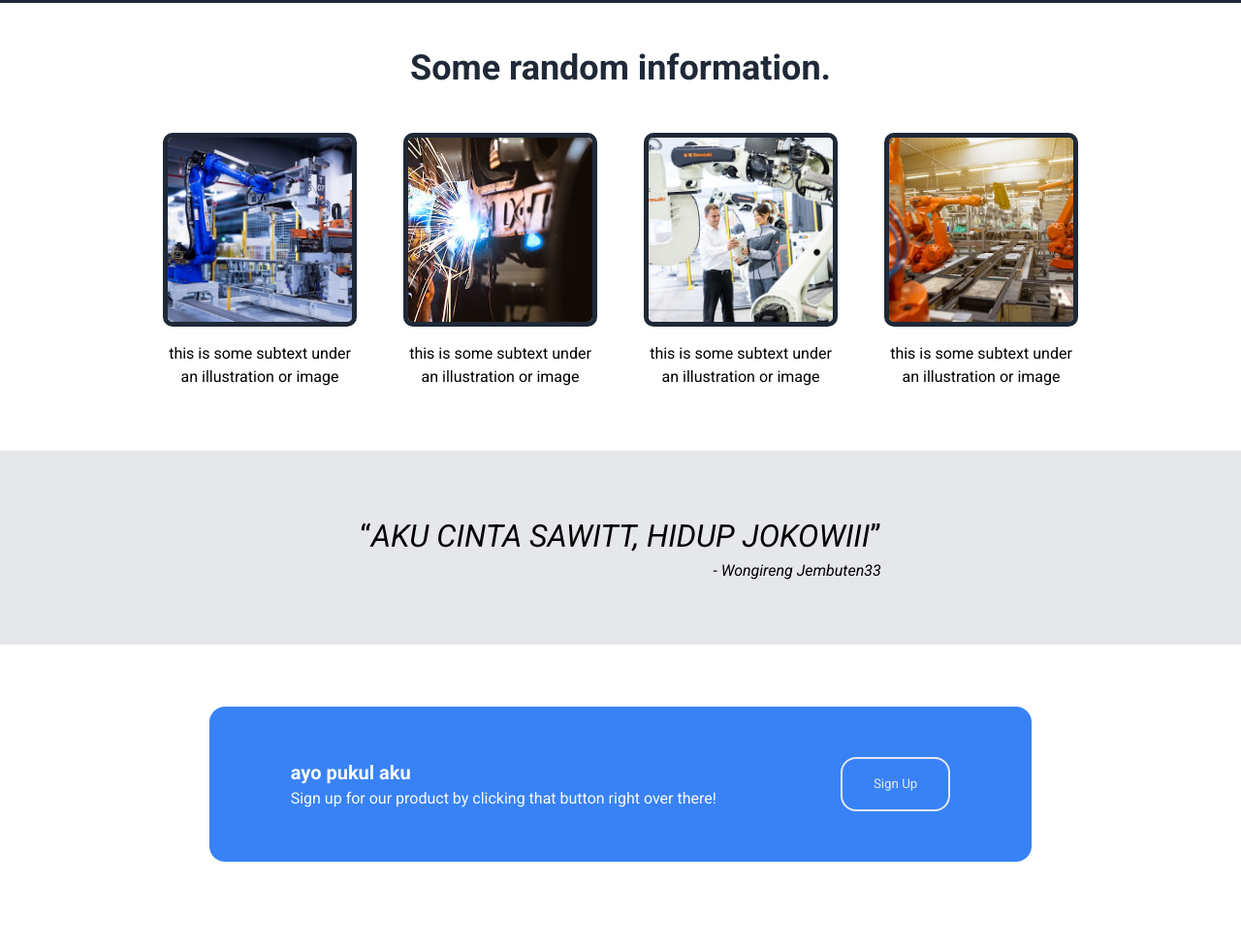
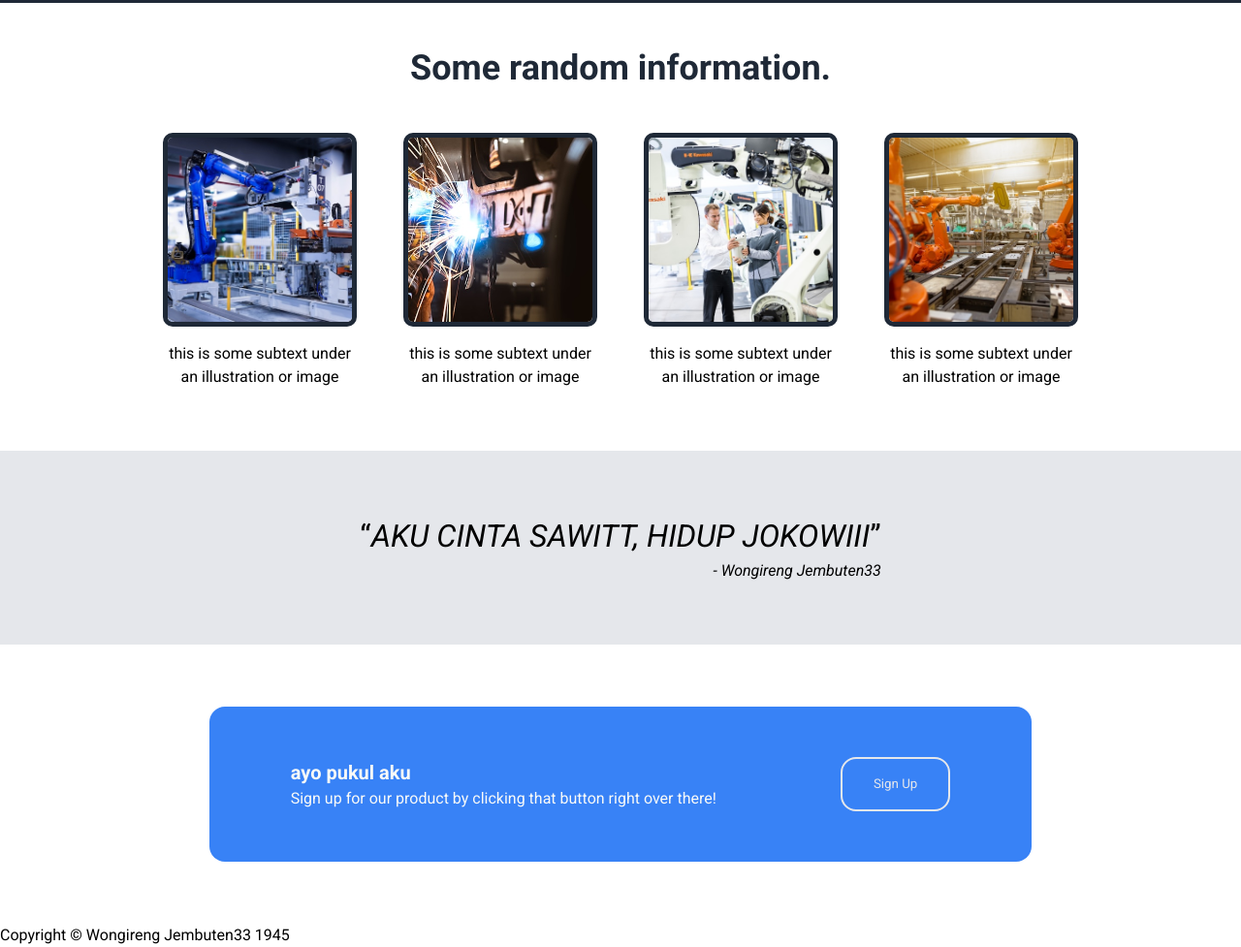
Before and after one commit to bagaskrisnawan/project_odin, a plain HTML site: page index.html in a window 1280 px wide. Shown: the part 865-1842 px from the top of the page at 97% size. Before the commit the page ends 1818 px from the top, so only its background shows below. Drawn offline with Linux system fonts and the light colour scheme.

Commit message:
add footer,copyright

```diff
--- a/index.html
+++ b/index.html
@@ -3,7 +3,7 @@
 <head>
     <meta charset="UTF-8">
     <meta name="viewport" content="width=device-width, initial-scale=1.0">
-    <title>Document</title>
+    <title>Mantap</title>
     <link rel="stylesheet" href="style.css">
 
 </head>
@@ -69,6 +69,8 @@
                 <button>Sign Up</button>
             </div>
         </section>
+
+        <footer class="terakhir">Copyright © Wongireng Jembuten33 1945</footer>
     </main>
 </body>
 </html>
```
